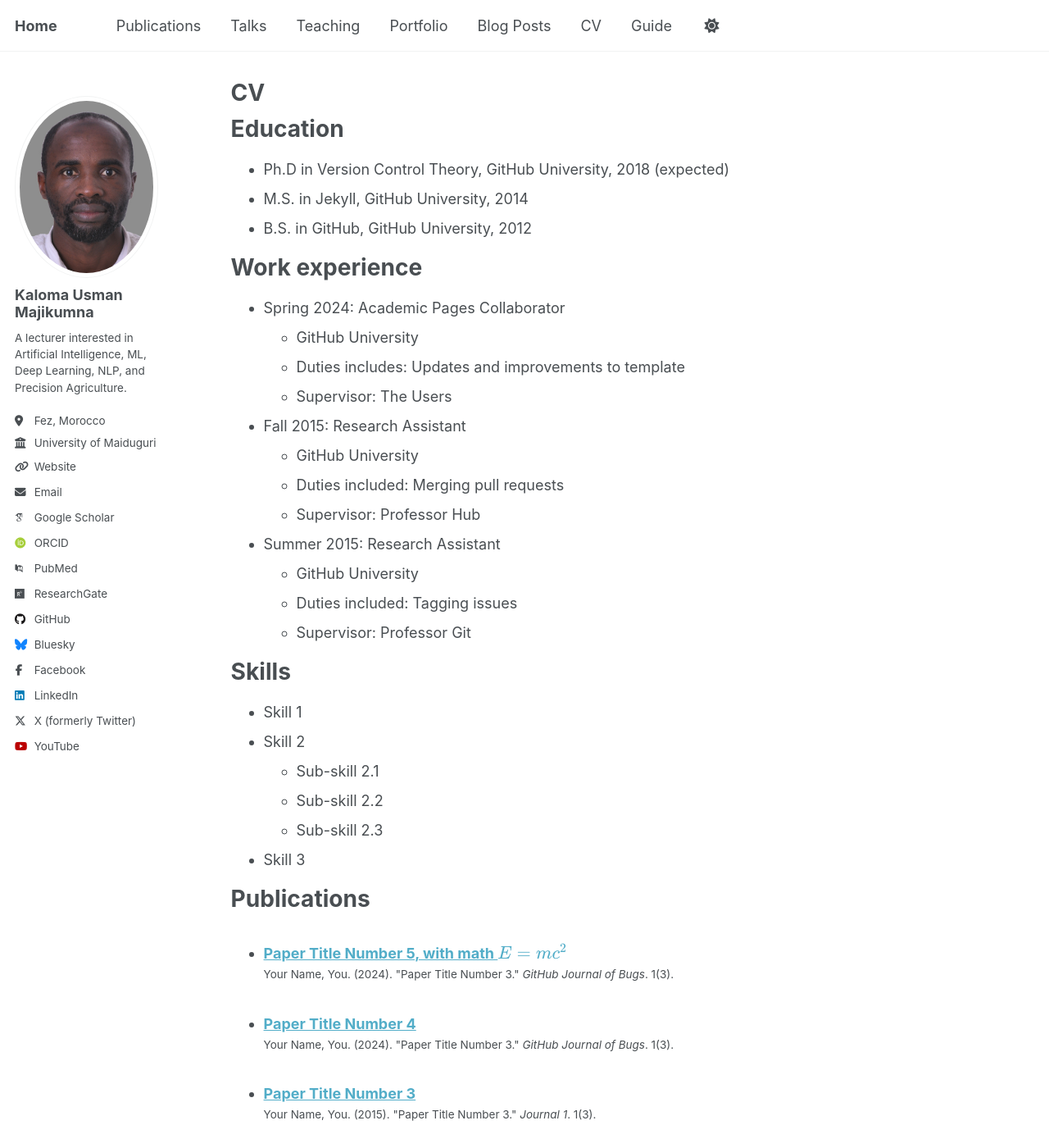
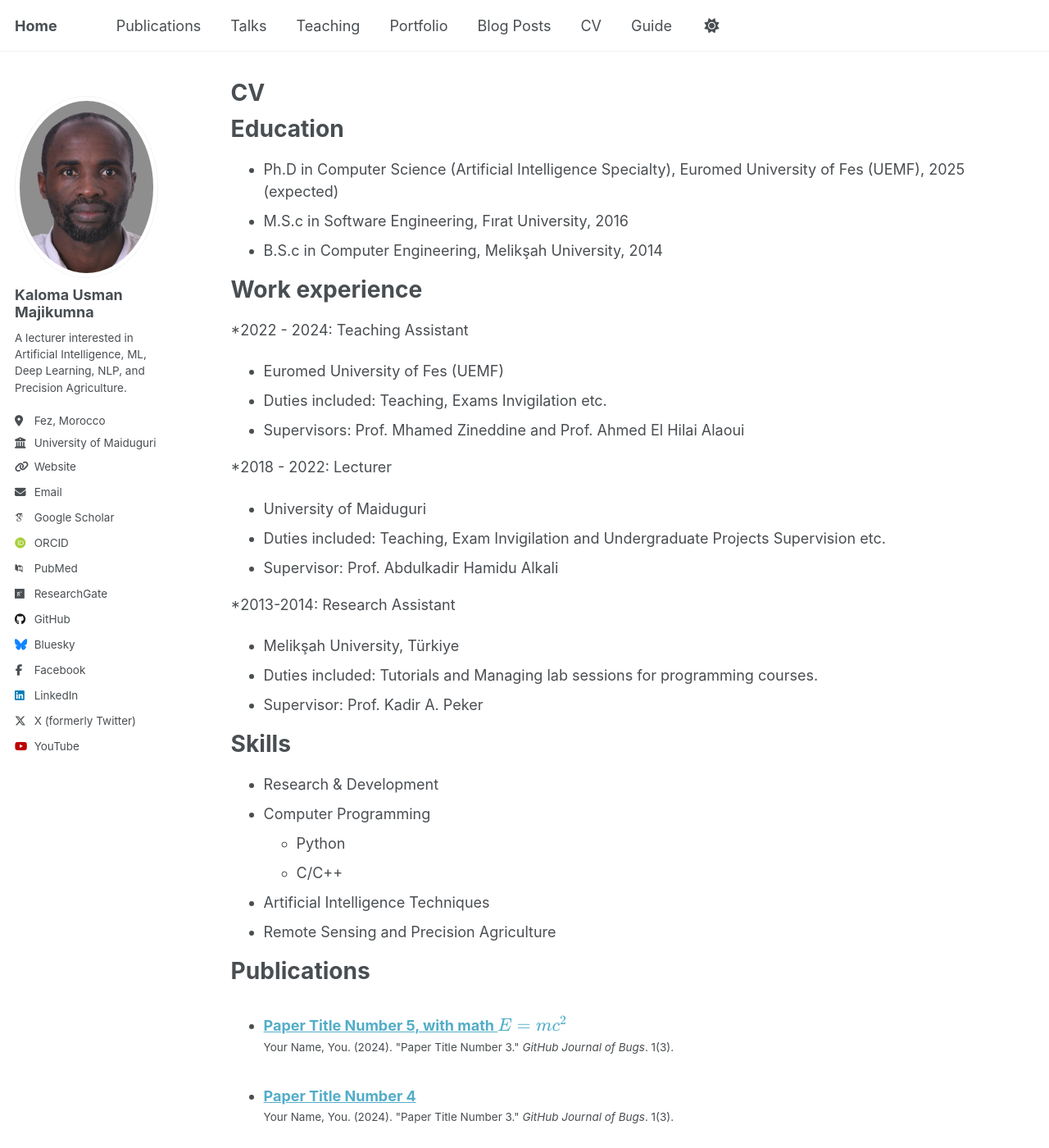
Before and after one commit to kalomausman/kalomausman.github.io, a Jekyll site: the page built from _pages/cv.md, in a window 1280 px wide and 1400 px high. Shown: the whole window at 82% size. Built offline with Jekyll 4.4.1, drawn with Linux system fonts in a browser that asks for light colours; some web fonts are replaced; a script that is not in the unit is left out.

Commit message:
Update CV with new education and work experience

```diff
--- a/_pages/cv.md
+++ b/_pages/cv.md
@@ -11,35 +11,35 @@ redirect_from:
 
 Education
 ======
-* Ph.D in Version Control Theory, GitHub University, 2018 (expected)
-* M.S. in Jekyll, GitHub University, 2014
-* B.S. in GitHub, GitHub University, 2012
+* Ph.D in Computer Science (Artificial Intelligence Specialty), Euromed University of Fes (UEMF), 2025 (expected)
+* M.S.c in Software Engineering, Fırat University, 2016
+* B.S.c in Computer Engineering, Melikşah University, 2014
 
 Work experience
 ======
-* Spring 2024: Academic Pages Collaborator
-  * GitHub University
-  * Duties includes: Updates and improvements to template
-  * Supervisor: The Users
+*2022 - 2024: Teaching Assistant
+  * Euromed University of Fes (UEMF)
+  * Duties included: Teaching, Exams Invigilation etc.
+  * Supervisors: Prof. Mhamed Zineddine and Prof. Ahmed El Hilai Alaoui
 
-* Fall 2015: Research Assistant
-  * GitHub University
-  * Duties included: Merging pull requests
-  * Supervisor: Professor Hub
+*2018 - 2022: Lecturer
+  * University of Maiduguri
+  * Duties included: Teaching, Exam Invigilation and Undergraduate Projects Supervision etc.
+  * Supervisor: Prof. Abdulkadir Hamidu Alkali
 
-* Summer 2015: Research Assistant
-  * GitHub University
-  * Duties included: Tagging issues
-  * Supervisor: Professor Git
+*2013-2014: Research Assistant
+  * Melikşah University, Türkiye
+  * Duties included: Tutorials and Managing lab sessions for programming courses.
+  * Supervisor: Prof. Kadir A. Peker
 
 Skills
 ======
-* Skill 1
-* Skill 2
-  * Sub-skill 2.1
-  * Sub-skill 2.2
-  * Sub-skill 2.3
-* Skill 3
+* Research & Development
+* Computer Programming
+  * Python
+  * C/C++
+* Artificial Intelligence Techniques
+* Remote Sensing and Precision Agriculture
 
 Publications
 ======
```
